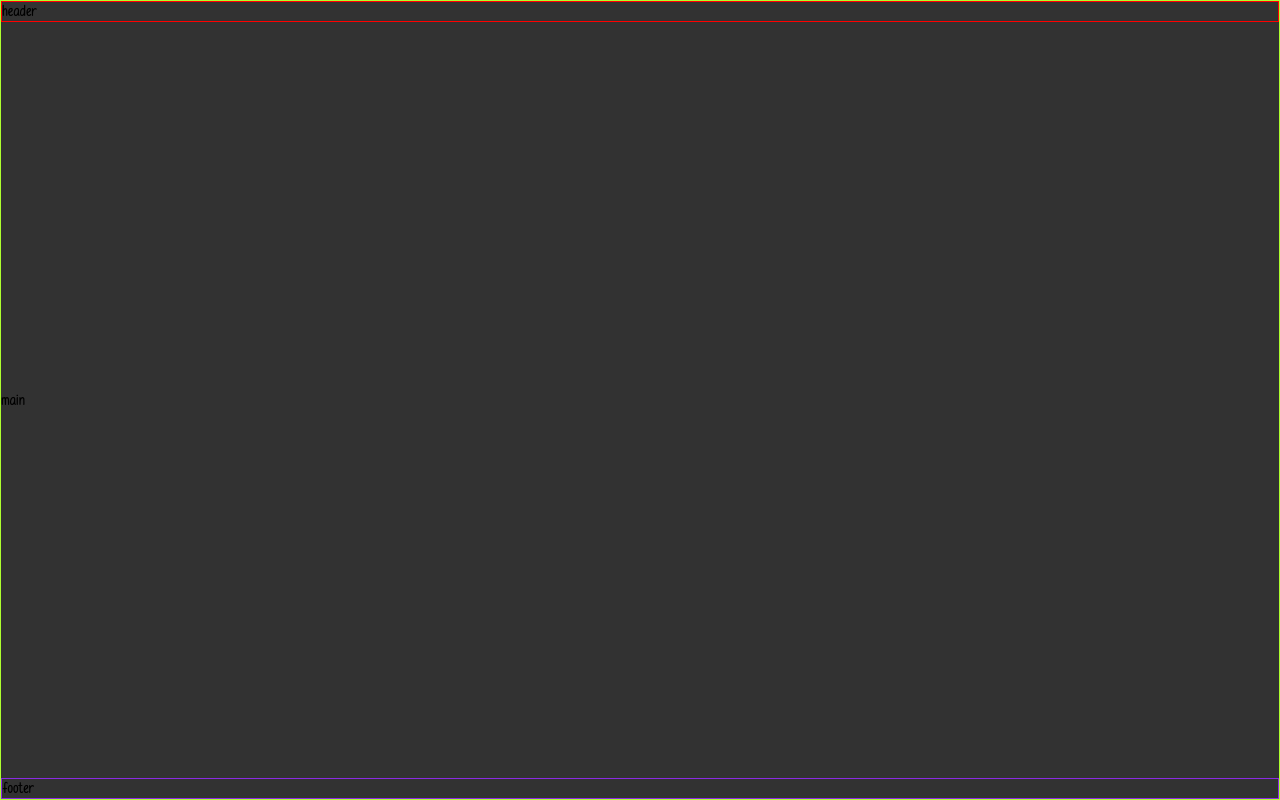
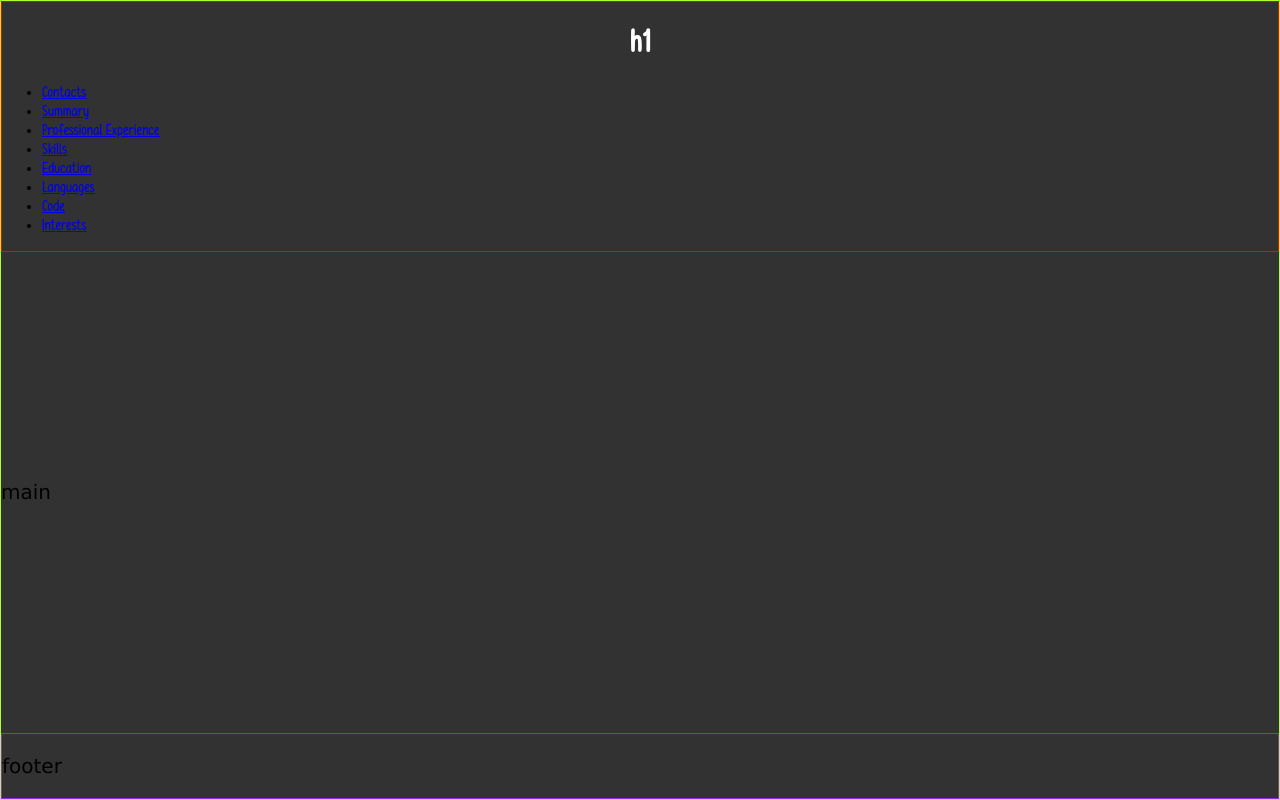
Before and after one commit to mastaka/rsschool-cv, a plain HTML site: page index.html in a window 1280 px wide. Drawn offline with Linux system fonts and the light colour scheme; files whose address does not match are found by name; a web font is replaced by a local one.

Commit message:
feat: add navigation list

```diff
--- a/css/style.css
+++ b/css/style.css
@@ -26,6 +26,11 @@ body {
     border: 1px solid greenyellow;
   }
 
+  .container {
+    max-width: 1440px;
+    margin: 0 auto;
+  }
+
   header {
     /* border for header */
     border: 1px solid red;
--- a/index.html
+++ b/index.html
@@ -11,8 +11,32 @@
      <link href="https://fonts.googleapis.com/css2?family=Kode+Mono:wght@400..700&display=swap" rel="stylesheet">
 </head>
 <body>
-     <header>header</header>
-     <main>main</main>
-     <footer>footer</footer>
+     <header>
+          <div class="container">
+          <h1>h1</h1>
+          </div>
+          <!--sorry for the stupid full class names.
+          it was important for me in the learning phase to know exactly
+          what I was doing and where I was referring to. -->
+          <nav class="navigation">
+               <ul class="navigation_list">
+                    <li class="navigation_item"><a href="#contacts" class="navigation_link">Contacts</a></li>
+                    <li class="navigation_item"><a href="#summary" class="navigation_link">Summary</a></li>
+                    <li class="navigation_item"><a href="#experience" class="navigation_link">Professional Experience</a></li>
+                    <li class="navigation_item"><a href="#skills" class="navigation_link">Skills</a></li>
+                    <li class="navigation_item"><a href="#education" class="navigation_link">Education</a></li>
+                    <li class="navigation_item"><a href="#languages" class="navigation_link">Languages</a></li>
+                    <li class="navigation_item"><a href="#code" class="navigation_link">Code</a></li>
+                    <li class="navigation_item"><a href="#interests" class="navigation_link">Interests</a></li>
+               </ul>
+     </header>
+     <main>
+          <div class="container">
+          <p>main</p>
+          </div></main>
+     <footer>
+          <div class="container">
+          <p>footer</p>
+          </div></footer>
 </body>
 </html>
```
